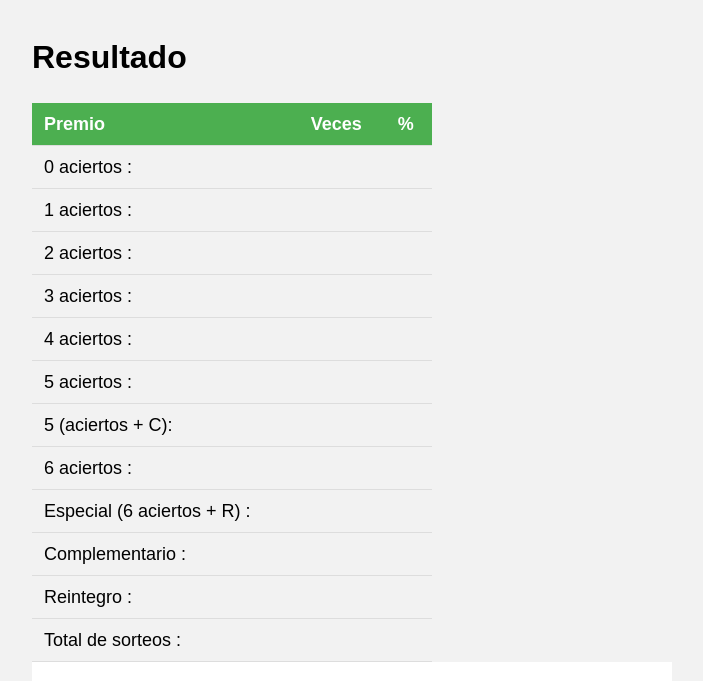
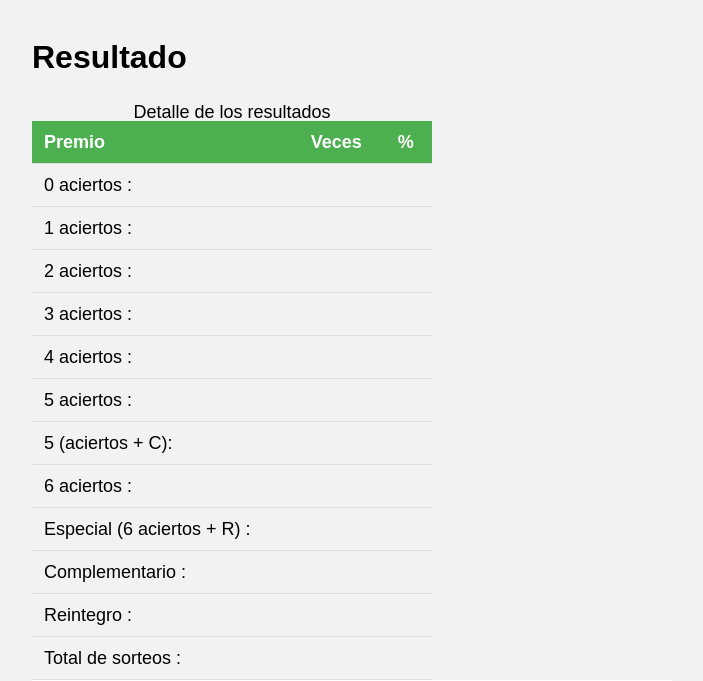
Before and after one commit to PhantomBCN/SorteosPrimitiva, a Flask app: template templates/resultado.html in a window 1280 px wide. Shown: the top 681 px of the page, without its empty margins (208-911 px from the left). Run offline with Flask 3, Linux system fonts and the light colour scheme; the template is opened without the code that fills it, so the values that code supplies are empty.

Commit message:
añadido caption a la tabla

```diff
--- a/templates/resultado.html
+++ b/templates/resultado.html
@@ -9,6 +9,7 @@
     <div class="container">
         <h1>Resultado</h1>
         <table>
+              <caption>Detalle de los resultados</caption>
               <tr>
                 <th scope="col">Premio</th>
                 <th scope="col">Veces</th>
```
